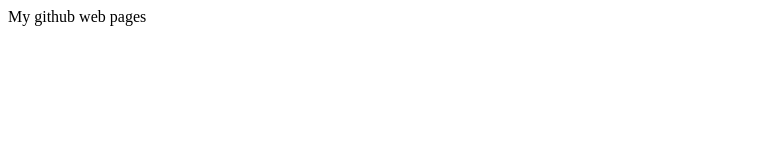
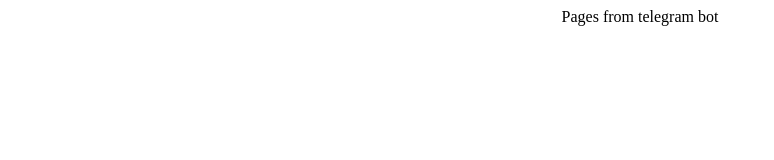
Before and after one commit to ZmashEug/ZmashEug.github.io, a plain HTML site: page index.html in a window 1280 px wide. Shown: the whole page, without its empty margins (0-774 px from the left). Drawn offline with Linux system fonts and the light colour scheme.

Commit message:
Update index.html

```diff
--- a/index.html
+++ b/index.html
@@ -4,6 +4,8 @@
         <title>My web pages</title>
     </head>
     <body>
-        My github web pages
+        <div style="margin-left:auto;margin-right:auto;text-align:center;">
+            Pages from telegram bot
+        </div>
     </body>
 </html>
```
